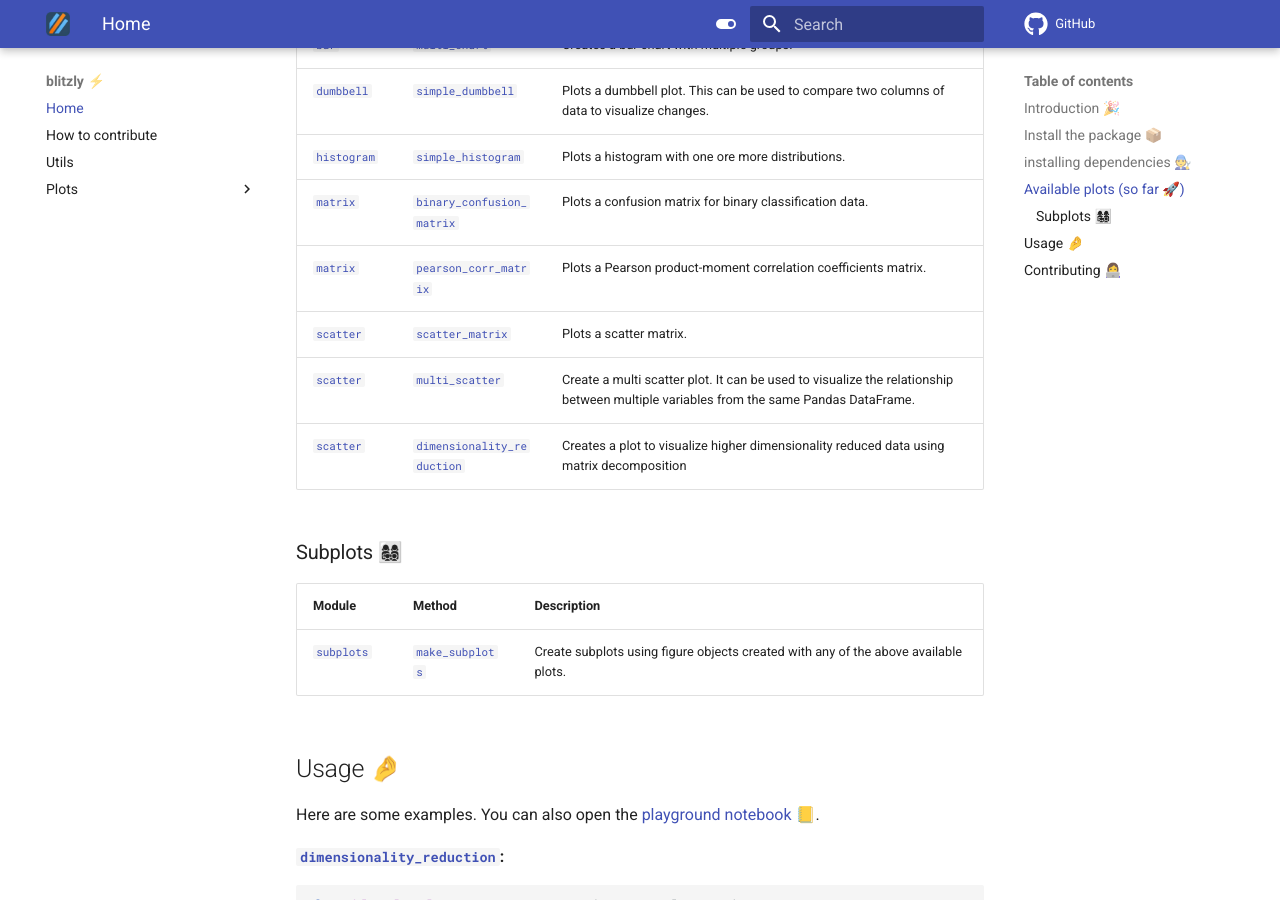
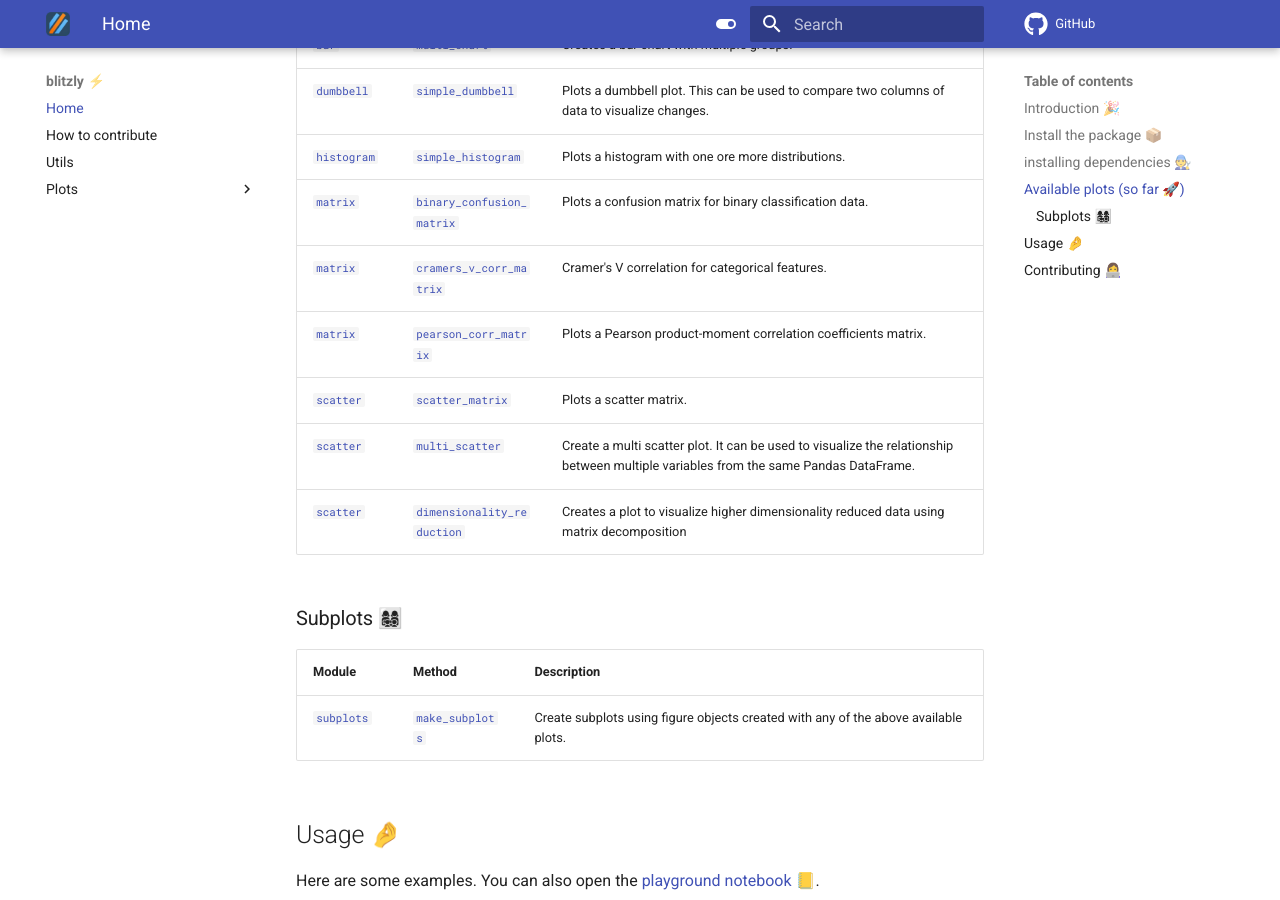
Before and after one commit to invia-flights/blitzly, an MkDocs documentation site: the page built from docs/README.md, in a window 1280 px wide and 900 px high, scrolled down 1499 px. Built offline with MkDocs 1.6.1 and Material for MkDocs 9.7.7, drawn with Linux system fonts in a browser that asks for light colours; comment, search, counter and statistics services are not loaded.

Commit message:
docs: update readme

```diff
--- a/docs/README.md
+++ b/docs/README.md
@@ -49,6 +49,7 @@ poetry install
 | [`dumbbell`](https://invia-flights.github.io/blitzly/plots/dumbbell/) | [`simple_dumbbell`](https://invia-flights.github.io/blitzly/plots/dumbbell/#blitzly.plots.dumbbell.simple_dumbbell) | Plots a dumbbell plot. This can be used to compare two columns of data to visualize changes. |
 | [`histogram`](https://invia-flights.github.io/blitzly/plots/histogram/) | [`simple_histogram`](https://invia-flights.github.io/blitzly/plots/histogram/#blitzly.plots.histogram.simple_histogram) | Plots a histogram with one ore more distributions. |
 | [`matrix`](https://invia-flights.github.io/blitzly/plots/matrix/) | [`binary_confusion_matrix`](https://invia-flights.github.io/blitzly/plots/matrix/#blitzly.plots.matrix.binary_confusion_matrix) | Plots a confusion matrix for binary classification data. |
+| [`matrix`](https://invia-flights.github.io/blitzly/plots/matrix/) | [`cramers_v_corr_matrix`](https://invia-flights.github.io/blitzly/plots/matrix/#blitzly.plots.matrix.cramers_v_corr_matrix) | Cramer's V correlation for categorical features. |
 | [`matrix`](https://invia-flights.github.io/blitzly/plots/matrix/) | [`pearson_corr_matrix`](https://invia-flights.github.io/blitzly/plots/matrix/#blitzly.plots.matrix.pearson_corr_matrix) | Plots a Pearson product-moment correlation coefficients matrix. |
 | [`scatter`](https://invia-flights.github.io/blitzly/plots/scatter/) | [`scatter_matrix`](https://invia-flights.github.io/blitzly/plots/scatter/#blitzly.plots.scatter.scatter_matrix) | Plots a scatter matrix. |
 | [`scatter`](https://invia-flights.github.io/blitzly/plots/scatter/) | [`multi_scatter`](https://invia-flights.github.io/blitzly/plots/scatter/#blitzly.plots.scatter.multi_scatter) | Create a multi scatter plot. It can be used to visualize the relationship between multiple variables from the same Pandas DataFrame. |
```
